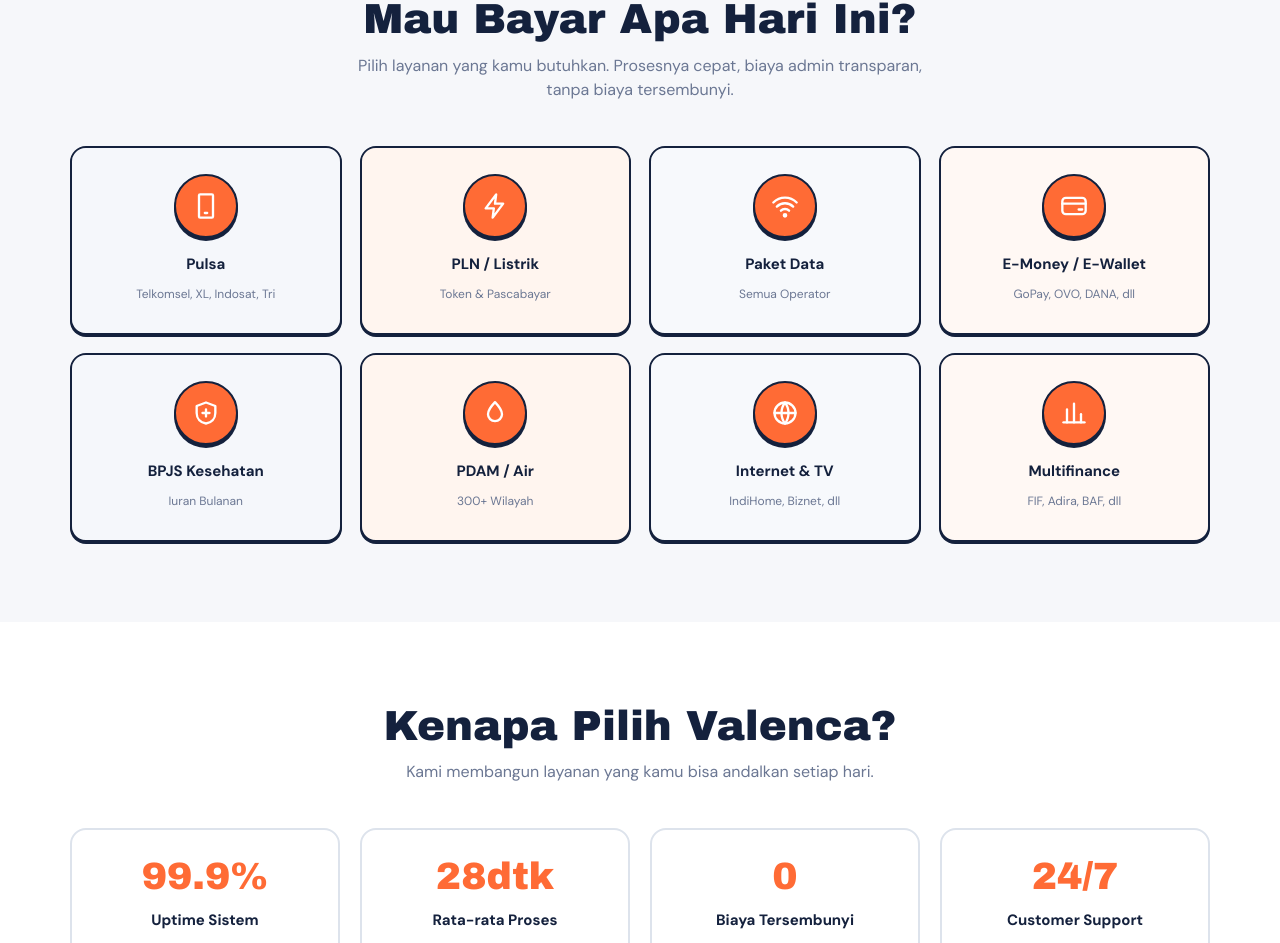
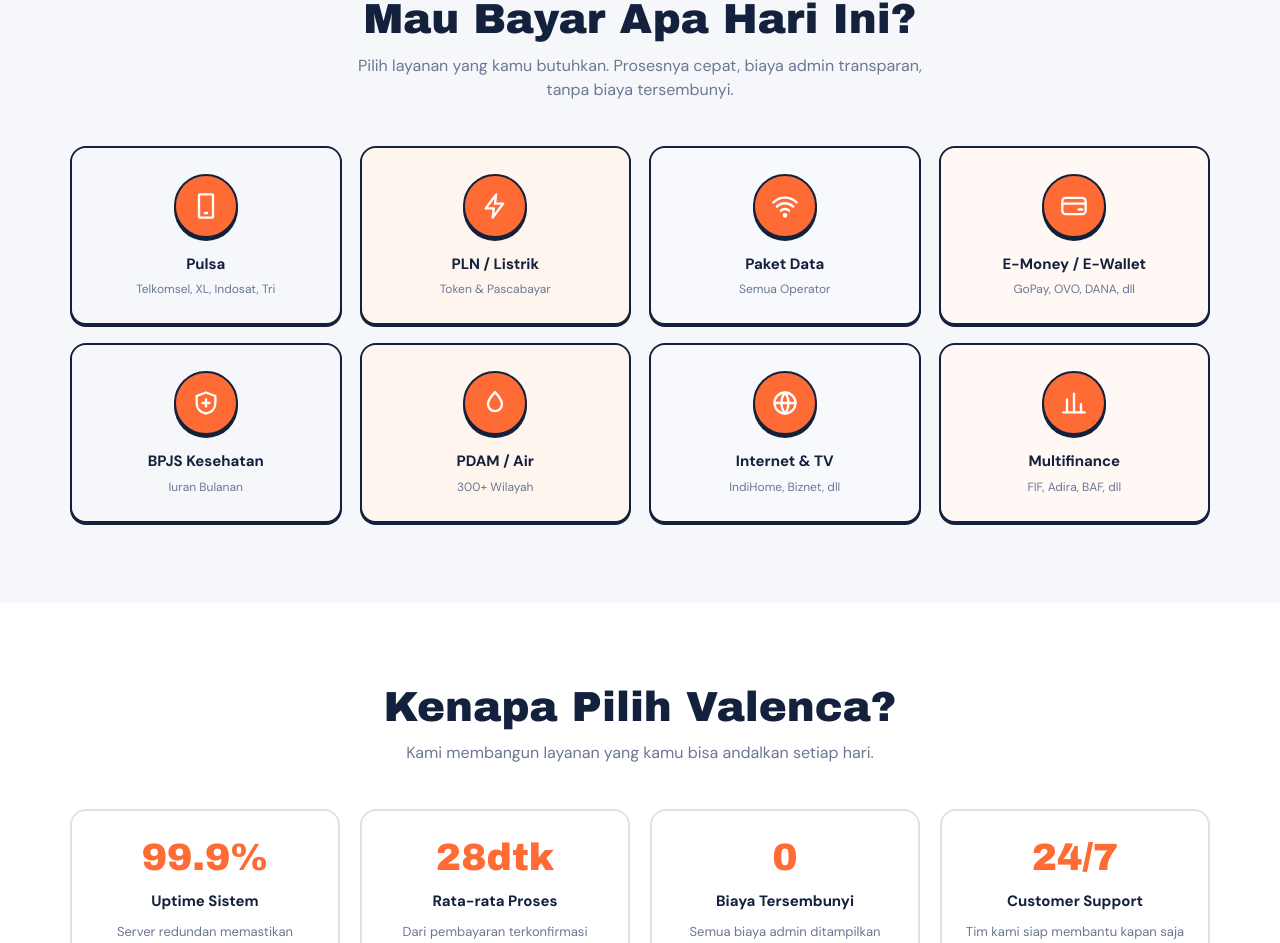
Before and after one commit to ersetdigital-sudo/Valenca, a Next.js app: page / in a window 1280 px wide. Shown: the part 981-1924 px from the top of the page. Built offline with nearby package versions, Linux system fonts and the light colour scheme.

Commit message:
fix: category cards fill equal height via h-full flex-center

```diff
--- a/components/home/CategoryGrid.tsx
+++ b/components/home/CategoryGrid.tsx
@@ -21,7 +21,7 @@ export default function CategoryGrid() {
             <Reveal key={p.id} delay={(i % 4) * 0.06}>
               <Link
                 href={`/bayar/${p.id}`}
-                className="relative block overflow-hidden rounded-card border-2 border-navy bg-white px-5 py-[26px] text-center shadow-hard transition duration-200 hover:-translate-y-1 hover:shadow-[0_6px_0_#14213d]"
+                className="relative flex h-full flex-col justify-center overflow-hidden rounded-card border-2 border-navy bg-white px-5 py-[26px] text-center shadow-hard transition duration-200 hover:-translate-y-1 hover:shadow-[0_6px_0_#14213d]"
               >
                 <span
                   className={`absolute inset-0 opacity-45 ${cardTints[i % 4]}`}
```
